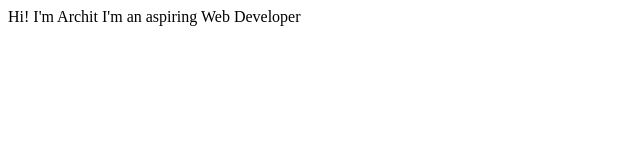
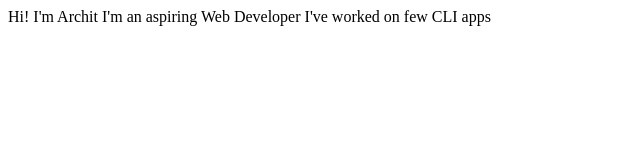
Before and after one commit to archit-rohal/architrohal-site, a plain HTML site: page index.html in a window 1280 px wide. Shown: the whole page, without its empty margins (0-640 px from the left). Drawn offline with Linux system fonts and the light colour scheme.

Commit message:
update details of project

```diff
--- a/index.html
+++ b/index.html
@@ -9,5 +9,6 @@
 <body>
   Hi! I'm Archit
   I'm an aspiring Web Developer
+  I've worked on few CLI apps
 </body>
 </html>
```
